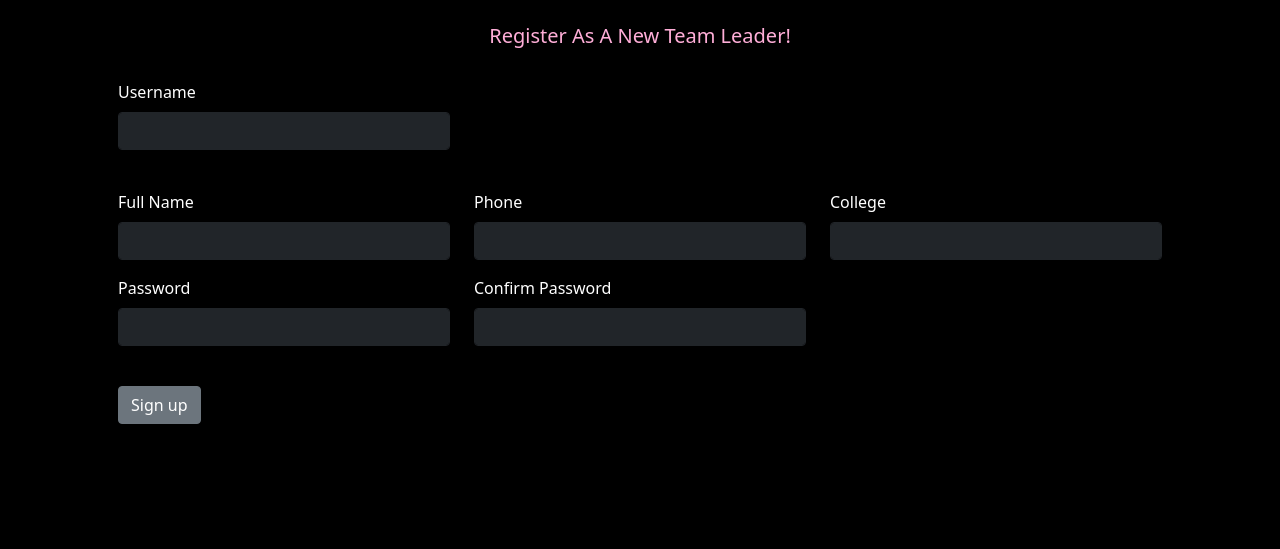
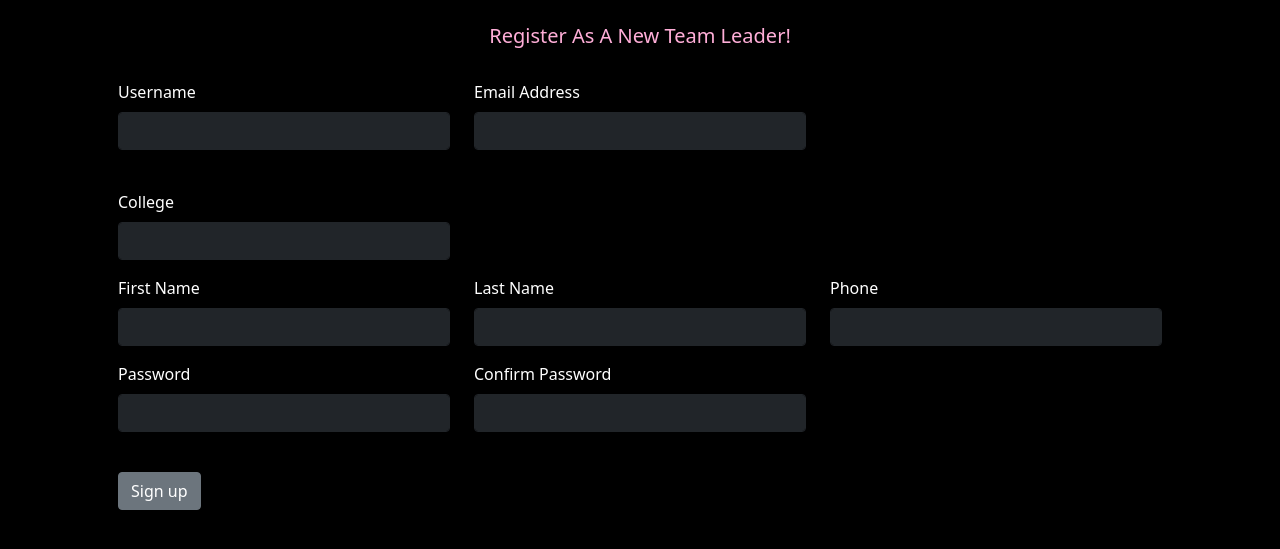
Before and after one commit to KunalSolanke/EventsPortal, a Django app: template templates/accounts/signup_complete.html in a window 1280 px wide. Shown: the part 122-671 px from the top of the page. Run offline with Django 3.2, Linux system fonts and the light colour scheme; the template is opened without the code that fills it, so the values that code supplies are empty.

Commit message:
Replace Google Login with normal signup

```diff
--- a/templates/accounts/signup_complete.html
+++ b/templates/accounts/signup_complete.html
@@ -15,26 +15,37 @@
                     name='username' />
                 <span style="color:red" class="username__error"></span>
             </div>
+            <div class="form-outline mb-3 col-lg-4 col-12 col-sm-12 col-md-4">
+                <label class="form-label" for="form1Example1">Email Address</label>
+                <input type="email" id="form1Example1" class="form-control bg-dark border-dark text-white"
+                    name='email' required/>
+            </div>
         </div>
 
         <br>
 
         <div class="row">
             <div class="form-outline mb-3 col-lg-4 col-12 col-sm-12 col-md-4">
-                <label class="form-label" for="form1Example11">Full Name</label>
+                <label class="form-label" for="form1Example13">College</label>
+                <input type="text" id="form1Example13" class="form-control bg-dark border-dark text-white"
+                    name='college' required/>
+            </div>
+        </div>
+        <div class="row">
+            <div class="form-outline mb-3 col-lg-4 col-12 col-sm-12 col-md-4">
+                <label class="form-label" for="form1Example11">First Name</label>
                 <input type="text" id="form1Example11" class="form-control bg-dark border-dark text-white"
-                    name='full_name' required/>
+                    name='first_name' required/>
+            </div>
+            <div class="form-outline mb-3 col-lg-4 col-12 col-sm-12 col-md-4">
+                <label class="form-label" for="form1Example11">Last Name</label>
+                <input type="text" id="form1Example11" class="form-control bg-dark border-dark text-white"
+                    name='last_name' required/>
             </div>
             <div class="form-outline mb-3 col-lg-4 col-12 col-sm-12 col-md-4">
                 <label class="form-label" for="form1Example12">Phone</label>
                 <input type="tel" id="form1Example12" class="form-control bg-dark border-dark text-white"
                     name='phone' minlength="10" maxlength="10" required pattern="[0-9]{10}"/>
-            </div>
-
-            <div class="form-outline mb-3 col-lg-4 col-12 col-sm-12 col-md-4">
-                <label class="form-label" for="form1Example13">College</label>
-                <input type="text" id="form1Example13" class="form-control bg-dark border-dark text-white"
-                    name='college' required/>
             </div>
         </div>
         <div class="row">
--- a/templates/registration/login.html
+++ b/templates/registration/login.html
@@ -31,8 +31,9 @@
 
     <br>
     <span>
-        <h5>New User? Login &#8628;</h5>
-        <a href="{% url 'accounts:social:begin' 'google-oauth2' %}" style="color: #FFAED8;">Login with Google+</a>
+        <h5>New User? &#8628;</h5>
+        <!-- <a href="{% url 'accounts:social:begin' 'google-oauth2' %}" style="color: #FFAED8;">Login with Google+</a> -->
+        <a href="{% url 'accounts:register_view' %}" style="color: #FFAED8;">Signup Here</a>
     </span>
 </div>
 
```
Also changed, not shown: accounts/models.py (+3 -11 lines), accounts/views.py (+37 -19 lines), accounts/migrations/0001_initial.py, events/migrations/0001_initial.py.
